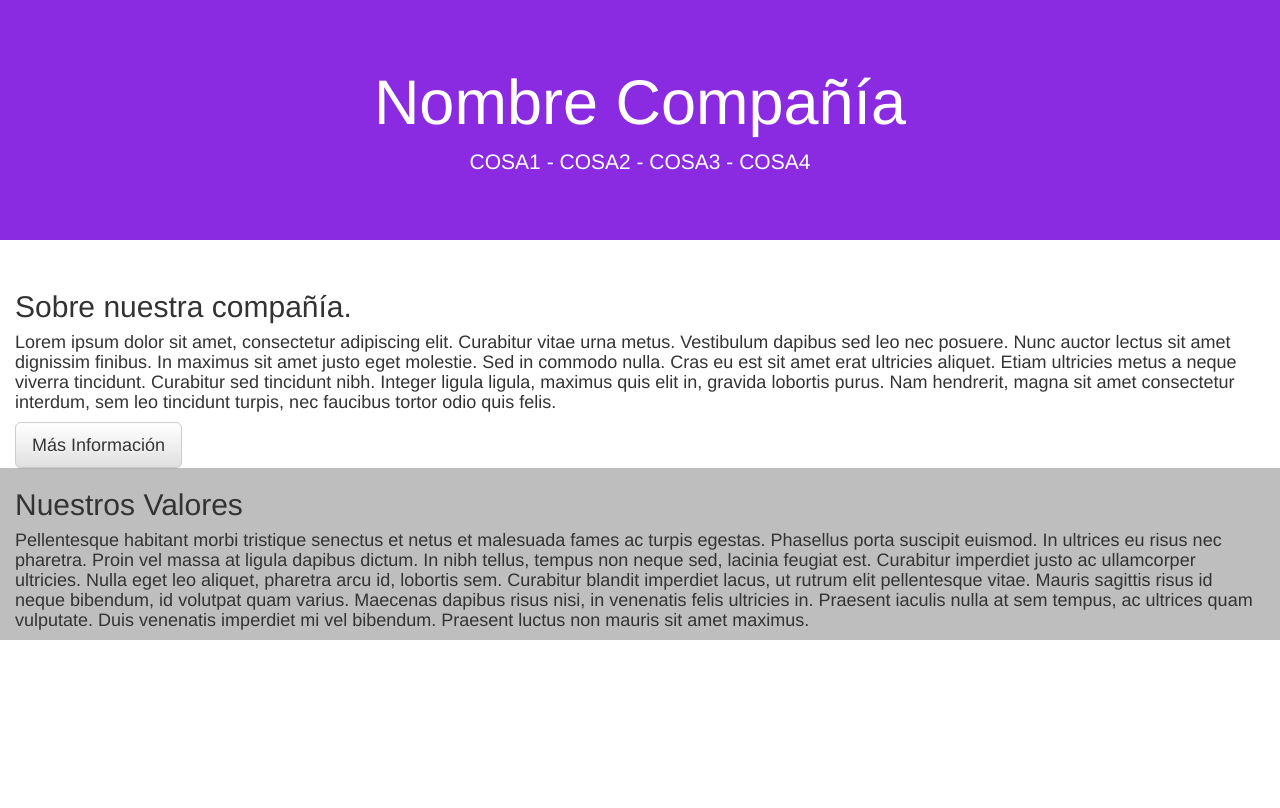
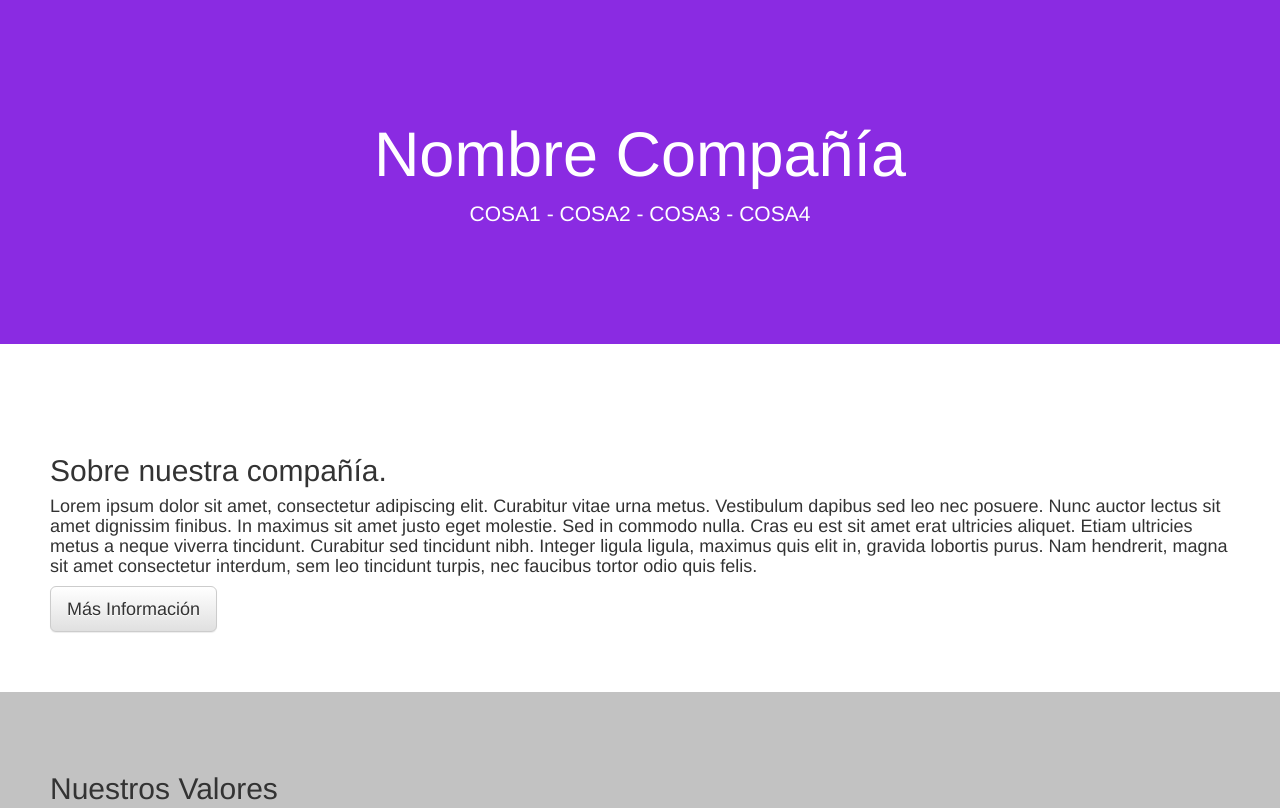
Before and after one commit to Seplarui/Test, a plain HTML site: page index.html in a window 1280 px wide. Shown: the top 808 px of the page. Drawn offline with nearby package versions, Linux system fonts and the light colour scheme.

Commit message:
Añadiendo Padding

```diff
--- a/assets/css/style.css
+++ b/assets/css/style.css
@@ -1,8 +1,13 @@
 .jumbotron {
     background-color: blueviolet;
     color:#ffffff;
+    padding: 100px 25px;
 }
 
 .bg-grey {
-    background-color:#bebebe;
+    background-color:#bebebeee;
 }
+
+.container-fluid {
+    padding:60px 50px;
+}
```
